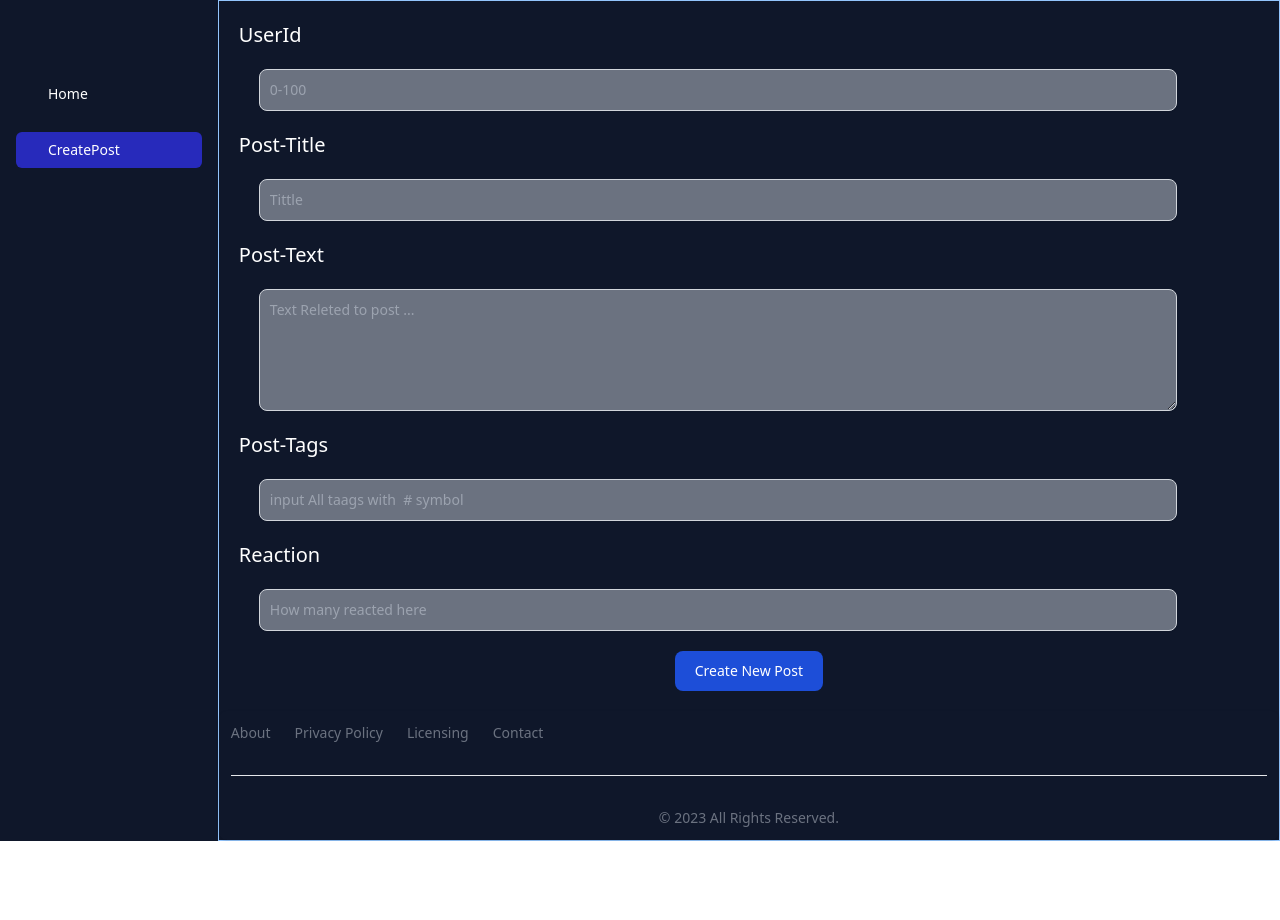
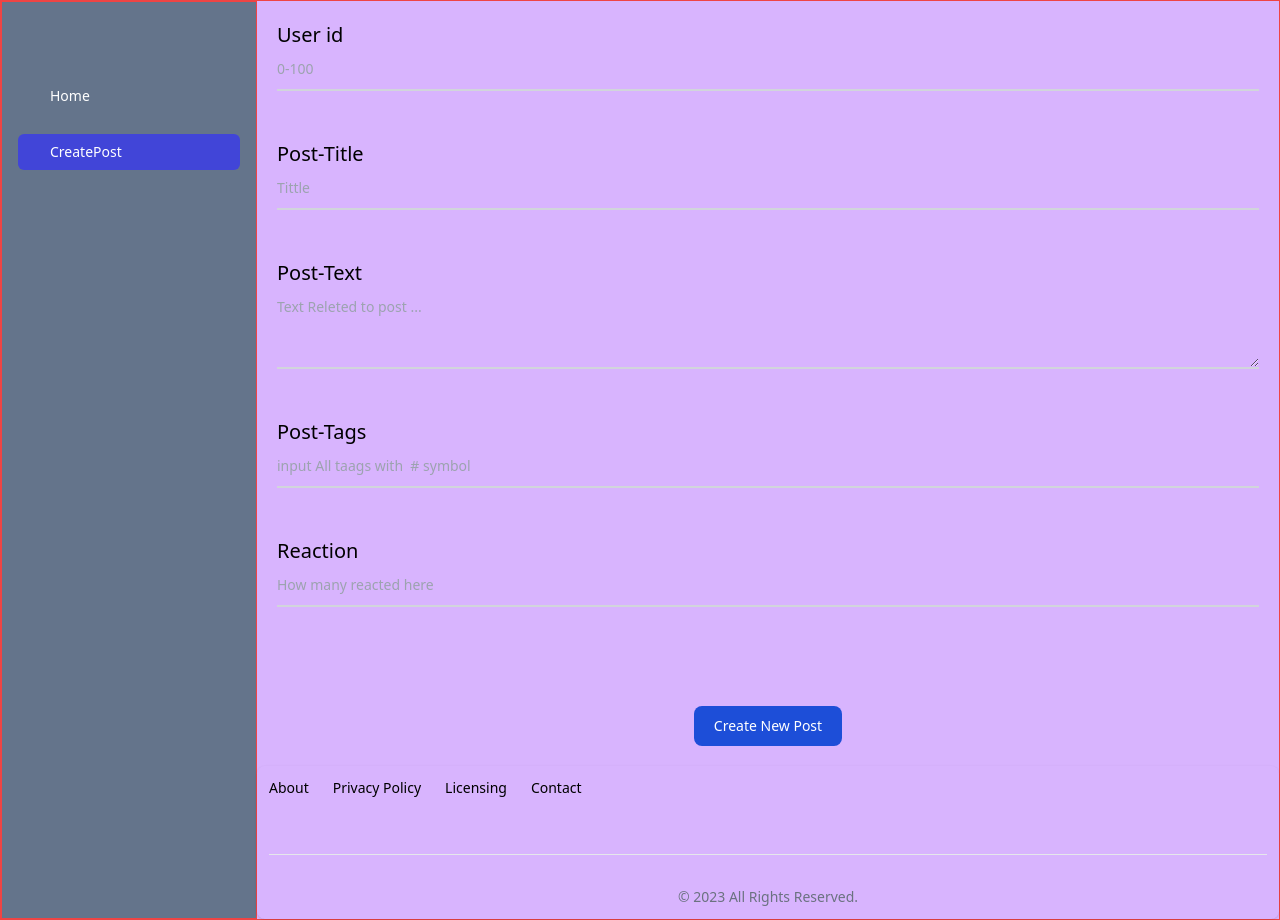
Before and after one commit to afzal-2004/ScocialMedia, a React (Vite) app: page /Createpost in a window 1280 px wide. Before the commit the page ends 841 px from the top, so only its background shows below. Built offline with nearby package versions, Linux system fonts and the light colour scheme; no server answers.

Commit message:
some Changes

```diff
--- a/src/Components/CreatePost.jsx
+++ b/src/Components/CreatePost.jsx
@@ -1,5 +1,6 @@
 /* eslint-disable no-undef */
 /* eslint-disable no-unused-vars */
+import "./Style.css";
 import { useContext, useRef } from "react";
 import { PostList } from "../Store/post-listStore";
 import { useNavigate } from "react-router-dom";
@@ -48,16 +49,19 @@ export const CreatePost = () => {
 
   return (
     <>
-      <form className=" m-5 text-sm sm:text-xl " onSubmit={HandleSubmit}>
-        <div className=" ">
-          <label htmlFor="Title" className=" text-sm sm:text-xl">
-            UserId
+      <form
+        className=" m-5 text-sm sm:text-xl text-black  "
+        onSubmit={HandleSubmit}
+      >
+        <div className="">
+          <label htmlFor="floating_email" className="">
+            User id
           </label>
           <input
             type="text"
             id="UserId"
             ref={userIdElement}
-            className="shadow-sm bg-gray-500 border border-gray-300 text-gray-900 text-sm rounded-lg focus:ring-blue-500 focus:border-blue-500 block p-2.5 dark:bg-gray-700 dark:border-gray-600 dark:placeholder-gray-400 dark:text-white dark:focus:ring-blue-500 dark:focus:border-blue-500 dark:shadow-sm-light m-5 w-[90%]"
+            className=" Input "
             placeholder="0-100"
           />
         </div>
@@ -69,7 +73,7 @@ export const CreatePost = () => {
             type="text"
             id="title"
             ref={PostTitleElement}
-            className="shadow-sm bg-gray-500 border border-gray-300 text-gray-900 text-sm rounded-lg focus:ring-blue-500 focus:border-blue-500 block p-2.5 dark:bg-gray-700 dark:border-gray-600 dark:placeholder-gray-400 dark:text-white dark:focus:ring-blue-500 dark:focus:border-blue-500 dark:shadow-sm-light m-5  w-[90%]"
+            className="Input "
             placeholder="Tittle"
           />
         </div>
@@ -82,10 +86,9 @@ export const CreatePost = () => {
             ref={PostBodyElement}
             placeholder="Text Releted to post ..."
             id="text"
-            rows={5}
+            rows={3}
             cols={20}
-            className="shadow-sm bg-gray-500 border border-gray-300 text-sm rounded-lg focus:ring-blue-500 focus:border-blue-500 block  p-2.5 dark:bg-gray-700
-            text-black dark:border-gray-600 dark:placeholder-gray-400 dark:focus:ring-blue-500 dark:focus:border-blue-500 dark:shadow-sm-light w-[90%] m-5"
+            className="Input "
           />
         </div>
         <div className="mb-5">
@@ -96,7 +99,7 @@ export const CreatePost = () => {
             type="text"
             ref={PostTagsElement}
             placeholder="input All taags with  # symbol"
-            className="shadow-sm bg-gray-500 border border-gray-300 text-gray-900 text-sm rounded-lg focus:ring-blue-500 focus:border-blue-500 block p-2.5 dark:bg-gray-700 dark:border-gray-600 dark:placeholder-gray-400 dark:text-white dark:focus:ring-blue-500 dark:focus:border-blue-500 dark:shadow-sm-light m-5 w-[90%]"
+            className="Input "
           />
         </div>
         <div className=" ">
@@ -107,13 +110,13 @@ export const CreatePost = () => {
             type="text"
             ref={PostReactionElement}
             placeholder="How many reacted here "
-            className="shadow-sm bg-gray-500 border border-gray-300 text-gray-900 text-sm rounded-lg focus:ring-blue-500 focus:border-blue-500 block p-2.5 dark:bg-gray-700 dark:border-gray-600 dark:placeholder-gray-400 dark:text-white dark:focus:ring-blue-500 dark:focus:border-blue-500 dark:shadow-sm-light m-5 w-[90%] "
+            className="Input "
           />
         </div>
         <center>
           <button
             type="submit"
-            className="text-white bg-blue-700 hover:bg-blue-800 focus:ring-4 focus:outline-none focus:ring-blue-300 font-medium rounded-lg text-sm px-5 py-2.5 text-center dark:bg-blue-600 dark:hover:bg-blue-700 dark:focus:ring-blue-800   "
+            className="text-white bg-blue-700 hover:bg-blue-800 focus:ring-4 focus:outline-none focus:ring-blue-300 font-medium rounded-lg text-sm px-5 py-2.5 text-center dark:bg-blue-600 dark:hover:bg-blue-700 dark:focus:ring-blue-800  mt-[5%]  "
           >
             Create New Post
           </button>
--- a/src/Components/Footer.jsx
+++ b/src/Components/Footer.jsx
@@ -1,10 +1,10 @@
 export const Footer = () => {
   return (
     <>
-      <footer className=" rounded-lg shadow dark:bg-gray-900  p-3">
+      <footer className=" rounded-lg shadow   p-3  text-black">
         <div className="w-full  mx-auto ">
           <div className="sm:flex sm:items-center sm:justify-between">
-            <ul className="flex flex-wrap items-center mb-6 text-sm font-medium text-gray-500 sm:mb-0 dark:text-gray-400 justify-around">
+            <ul className="flex flex-wrap items-center mb-6 text-sm font-medium justify-around">
               <li>
                 <a href="#" className="hover:underline me-4 md:me-6">
                   About
--- a/src/Components/Sidebar.jsx
+++ b/src/Components/Sidebar.jsx
@@ -6,7 +6,10 @@ import { NavLink } from "react-router-dom";
 export const SideBar = () => {
   return (
     <>
-      <aside className="   sm:block  sm:flex-col sm:w-64   flex flex-row  sm:h-screen  sm:px-4 py-8 overflow-y-auto  border-rtl:border-r-0    w-full dark:border-gray-700  bg-slate-900">
+      <aside
+        className="   sm:block  sm:flex-col sm:w-64   flex flex-row  sm:h-full  sm:px-4 py-8
+        border border-red-500  w-full bg-slate-500   "
+      >
         <div className=" flex  sm:flex-col  justify-evenly sm:justify-between flex-1  sm:mt-6    ">
           <nav className="  flex sm:block">
             <NavLink
--- a/src/Components/Style.css
+++ b/src/Components/Style.css
@@ -1,3 +1,12 @@
 .active {
     background-color: rgba(50, 50, 250, 0.7);
 }
+
+.Postdesign {
+    @apply shadow-sm border border-gray-300 text-sm rounded-lg focus:border-blue-100 block p-2.5 placeholder-gray-400 text-black dark:focus:ring-blue-500 dark:focus:border-blue-500 m-5 w-[90%]
+}
+
+/* <input type="email" name="floating_email" id="floating_email" class="" placeholder=" " required /> */
+.Input {
+    @apply block py-2.5 px-0 w-full text-sm bg-transparent border-0 border-b-2 border-gray-300 appearance-none dark:border-gray-600 dark:focus:border-blue-500 focus:outline-none focus:ring-0 focus:border-blue-600 mb-[5%]
+}
--- a/src/router/App.jsx
+++ b/src/router/App.jsx
@@ -12,15 +12,17 @@ function App() {
   return (
     <>
       <PostlistProvider>
-        <div className="   text-white   text-2xl bg-slate-900">
+        <div className="   text-white   text-2xl  bg-purple-300">
           {" "}
-          <div className="  sm:flex">
-            <SideBar
-              currrentState={CurrentState}
-              setCurrentState={setCurrentState}
-            />
-            <div className=" border border-blue-300 w-[100%]">
-              {/* <Header /> */}
+          <div className="  sm:flex border border-red-500">
+            <div className="  ">
+              <SideBar
+                currrentState={CurrentState}
+                setCurrentState={setCurrentState}
+              />
+            </div>
+
+            <div className="  w-[100%]">
               <Outlet />
               <Footer />
             </div>
```
